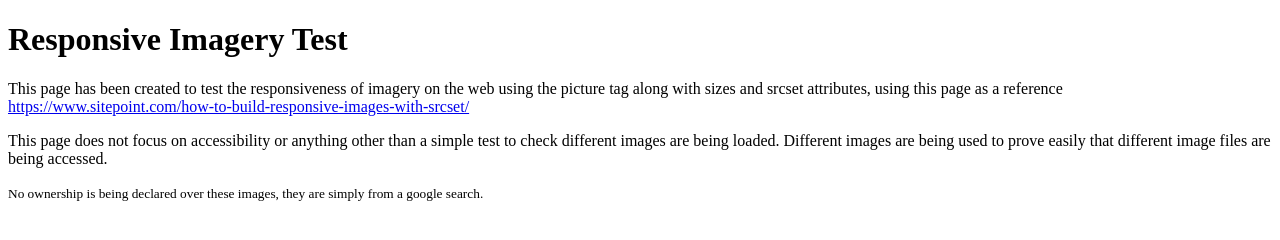
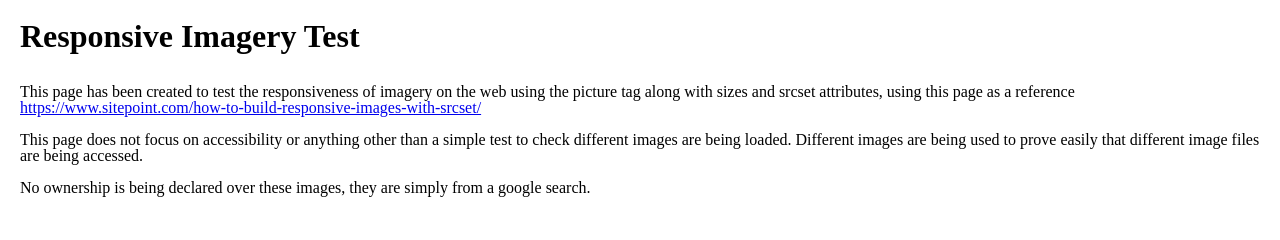
Before and after one commit to scoobster17/responsive-imagery, a website: page index.html in a window 1280 px wide. Drawn offline with nearby package versions, Linux system fonts and the light colour scheme.

Commit message:
Added npm setup and simple css

```diff
--- a/index.html
+++ b/index.html
@@ -4,6 +4,20 @@
     <meta charset="utf-8">
     <meta viewport="">
     <title>Responsive Imagery</title>
+    <link rel="stylesheet" type="text/css" href="node_modules/reset-css/reset.css">
+    <style type="text/css">
+        body {
+            padding:20px;
+        }
+        h1 {
+            font-size: 2em;
+            font-weight: bold;
+            margin: 0 0 1em;
+        }
+        p {
+            margin:1em 0;
+        }
+    </style>
 </head>
 <body>
     <h1>Responsive Imagery Test</h1>
@@ -14,8 +28,11 @@
     <!-- ********** Original image tags for reference ********** -->
 
     <!-- <img src="img/400.jpg" alt="">
+    <br />
     <img src="img/600.jpg" alt="">
+    <br />
     <img src="img/1280.jpg" alt="">
+    <br />
     <img src="img/1920.jpg" alt=""> -->
 
     <!-- ********** srcset attr only ********** -->
```
Also changed, not shown: package.json (added, +28 -0 lines), 1 other file.
